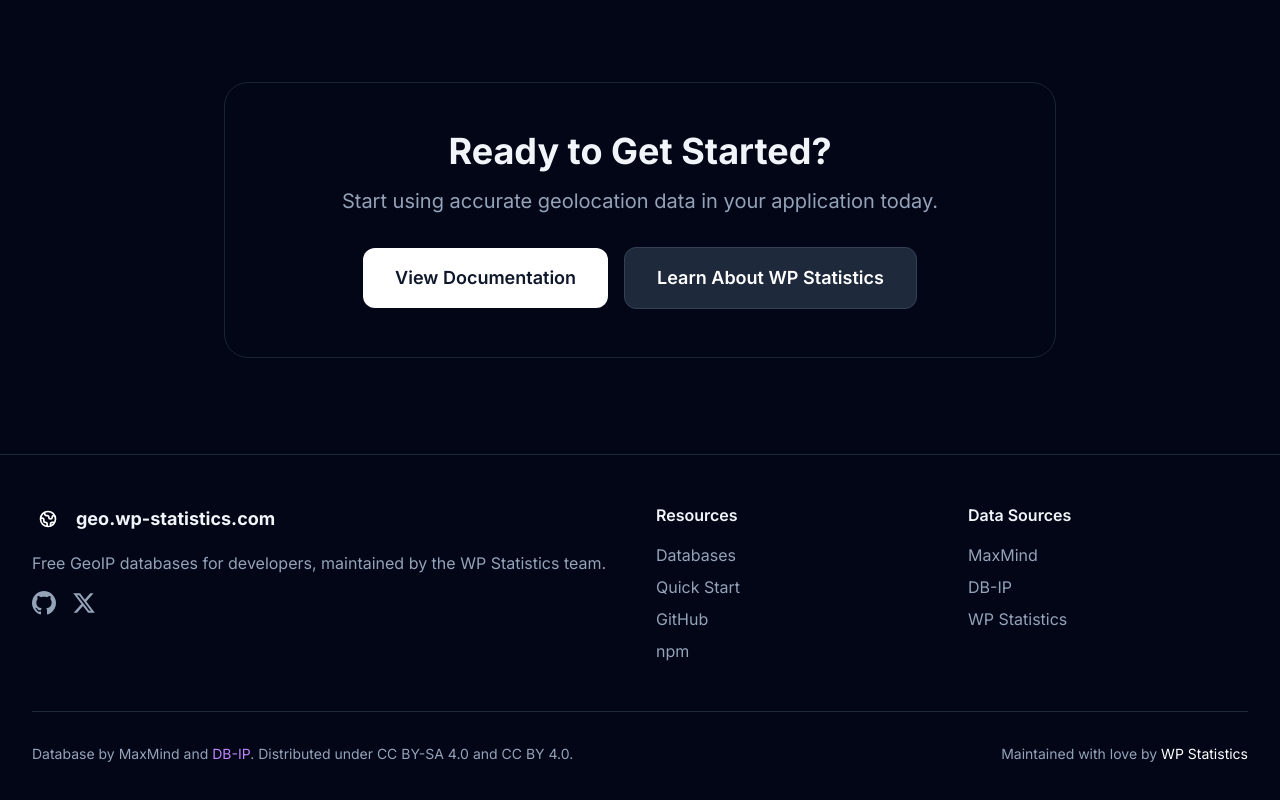
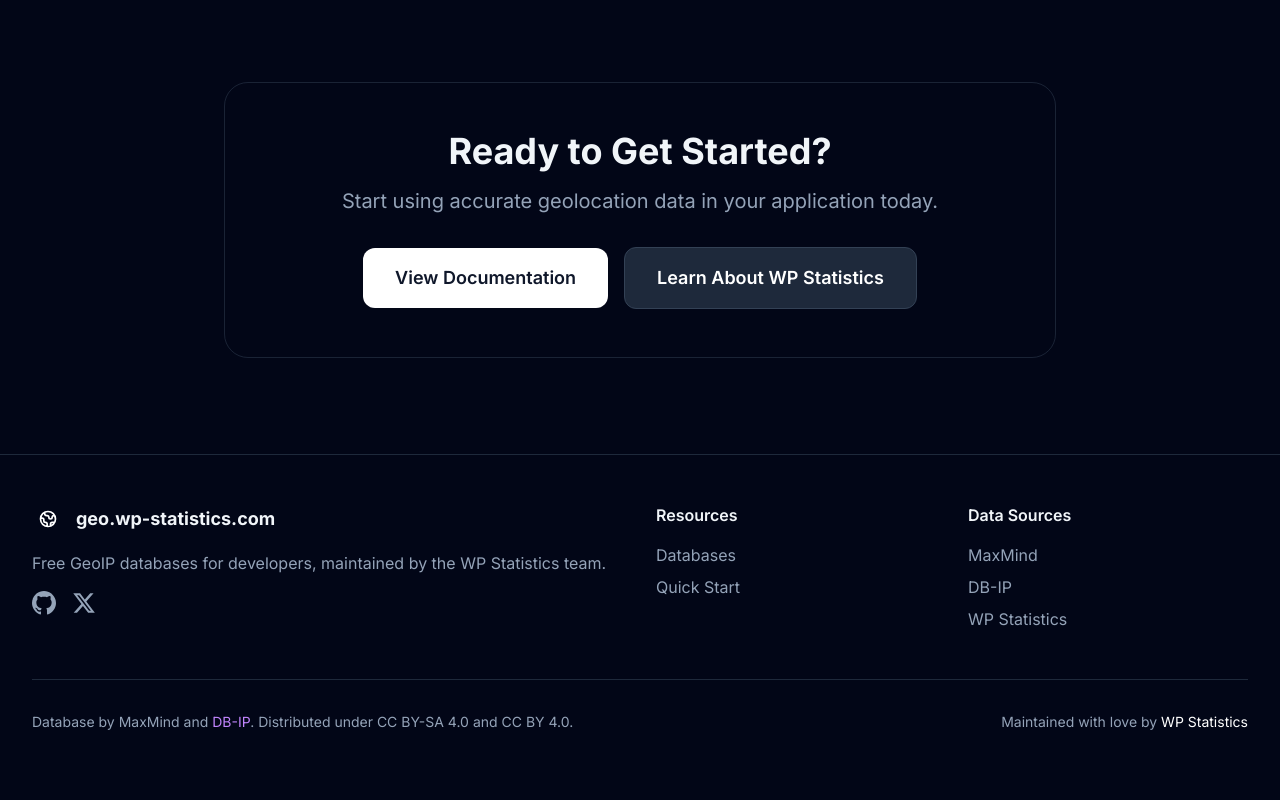
Before and after one commit to bhuwan070/geo, a plain HTML site: page index.html in a window 1280 px wide. Shown: the part 3466-4266 px from the top of the page. Drawn offline with nearby package versions, Linux system fonts and the light colour scheme; no server answers.

Commit message:
update footer

```diff
--- a/index.html
+++ b/index.html
@@ -643,8 +643,6 @@
                     <ul class="space-y-2 text-slate-400">
                         <li><a href="#databases" class="hover:text-white transition-colors">Databases</a></li>
                         <li><a href="#quickstart" class="hover:text-white transition-colors">Quick Start</a></li>
-                        <li><a href="https://github.com/wp-statistics/GeoLite2-City" target="_blank" class="hover:text-white transition-colors">GitHub</a></li>
-                        <li><a href="https://www.npmjs.com/package/geolite2-city" target="_blank" class="hover:text-white transition-colors">npm</a></li>
                     </ul>
                 </div>
                 <div>
```
